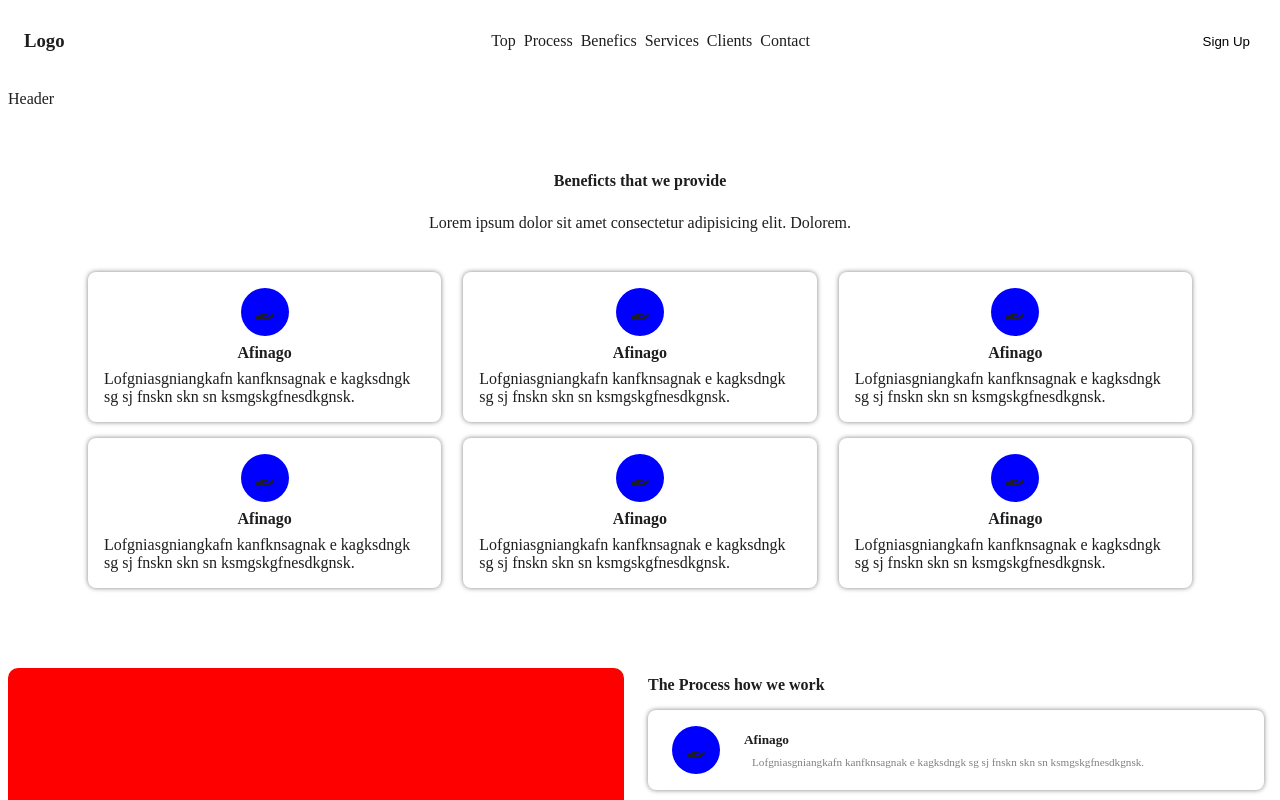
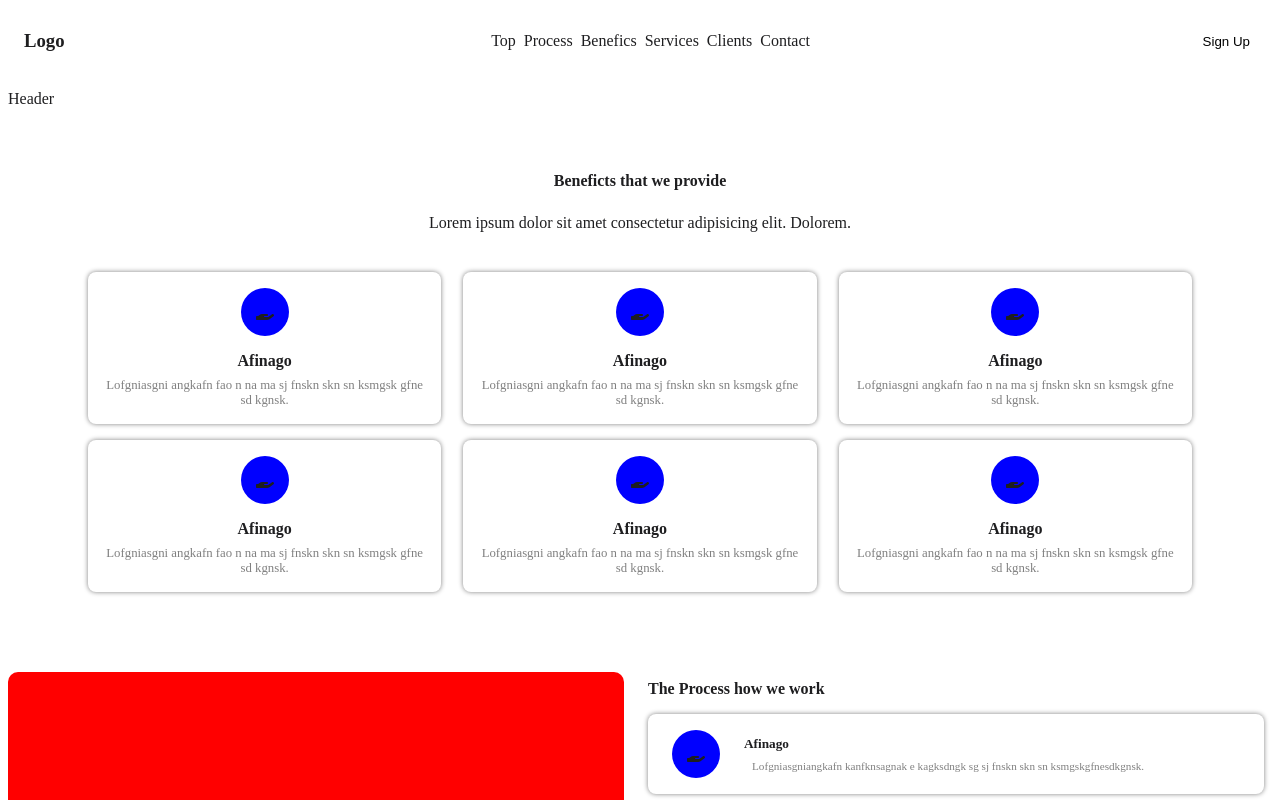
Before and after one commit to Animator55/HotelLanding, a React (Vite) app: page / in a window 1280 px wide. Shown: the top 800 px of the page. Built offline with nearby package versions, Linux system fonts and the light colour scheme.

Commit message:
fixed display

```diff
--- a/src/assets/beneficts.css
+++ b/src/assets/beneficts.css
@@ -17,6 +17,7 @@
     align-items: center;
     gap: .5rem;
     border-radius: 8px;
+    text-align: center;
 }
 .beneficts-grid > div > .icon {
     background-color: blue;
@@ -26,7 +27,12 @@
     justify-content: center;
     align-items: center;
     border-radius: 50%;
+    margin-bottom: .5rem;
 }
 .beneficts-grid > div > h5 {
     font-size: 1rem;
 }
+.beneficts-grid > div > p {
+    font-size: .8rem;
+    color: gray;
+}
--- a/src/assets/popular.css
+++ b/src/assets/popular.css
@@ -35,7 +35,7 @@
 
 .room-card > .image {
     width: 100%;
-    height: 15rem;
+    height: 18rem;
 }
 
 .room-card > .bottom {
--- a/src/components/Beneficts.tsx
+++ b/src/components/Beneficts.tsx
@@ -5,12 +5,12 @@ import "../assets/beneficts.css"
 
 export default function Beneficts() {
     const benefictsList: { title: string, description: string, icon: IconDefinition }[] = [
-        { title: "Afinago", description: "Lofgniasgniangkafn kanfknsagnak e kagksdngk sg sj fnskn skn sn ksmgskgfnesdkgnsk.", icon: faHandHolding },
-        { title: "Afinago", description: "Lofgniasgniangkafn kanfknsagnak e kagksdngk sg sj fnskn skn sn ksmgskgfnesdkgnsk.", icon: faHandHolding },
-        { title: "Afinago", description: "Lofgniasgniangkafn kanfknsagnak e kagksdngk sg sj fnskn skn sn ksmgskgfnesdkgnsk.", icon: faHandHolding },
-        { title: "Afinago", description: "Lofgniasgniangkafn kanfknsagnak e kagksdngk sg sj fnskn skn sn ksmgskgfnesdkgnsk.", icon: faHandHolding },
-        { title: "Afinago", description: "Lofgniasgniangkafn kanfknsagnak e kagksdngk sg sj fnskn skn sn ksmgskgfnesdkgnsk.", icon: faHandHolding },
-        { title: "Afinago", description: "Lofgniasgniangkafn kanfknsagnak e kagksdngk sg sj fnskn skn sn ksmgskgfnesdkgnsk.", icon: faHandHolding },
+        { title: "Afinago", description: "Lofgniasgni angkafn fao n na ma sj fnskn skn sn ksmgsk gfne sd kgnsk.", icon: faHandHolding },
+        { title: "Afinago", description: "Lofgniasgni angkafn fao n na ma sj fnskn skn sn ksmgsk gfne sd kgnsk.", icon: faHandHolding },
+        { title: "Afinago", description: "Lofgniasgni angkafn fao n na ma sj fnskn skn sn ksmgsk gfne sd kgnsk.", icon: faHandHolding },
+        { title: "Afinago", description: "Lofgniasgni angkafn fao n na ma sj fnskn skn sn ksmgsk gfne sd kgnsk.", icon: faHandHolding },
+        { title: "Afinago", description: "Lofgniasgni angkafn fao n na ma sj fnskn skn sn ksmgsk gfne sd kgnsk.", icon: faHandHolding },
+        { title: "Afinago", description: "Lofgniasgni angkafn fao n na ma sj fnskn skn sn ksmgsk gfne sd kgnsk.", icon: faHandHolding },
     ]
 
     return <section className="block beneficts-block">
```
